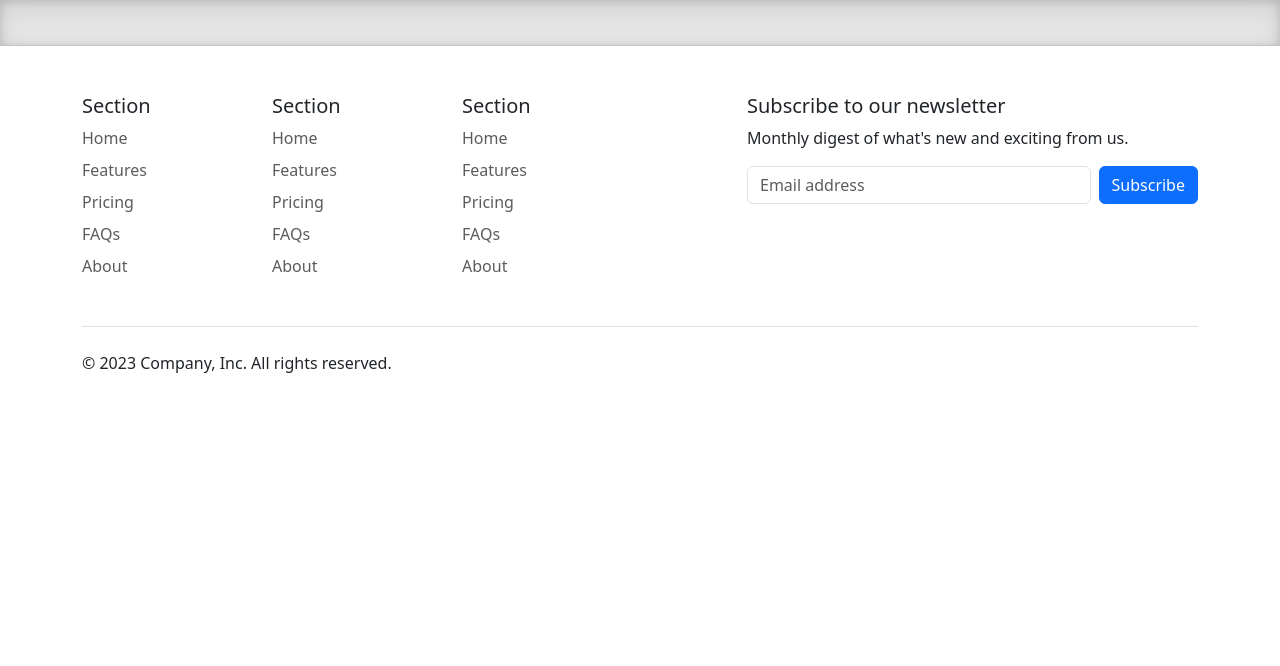
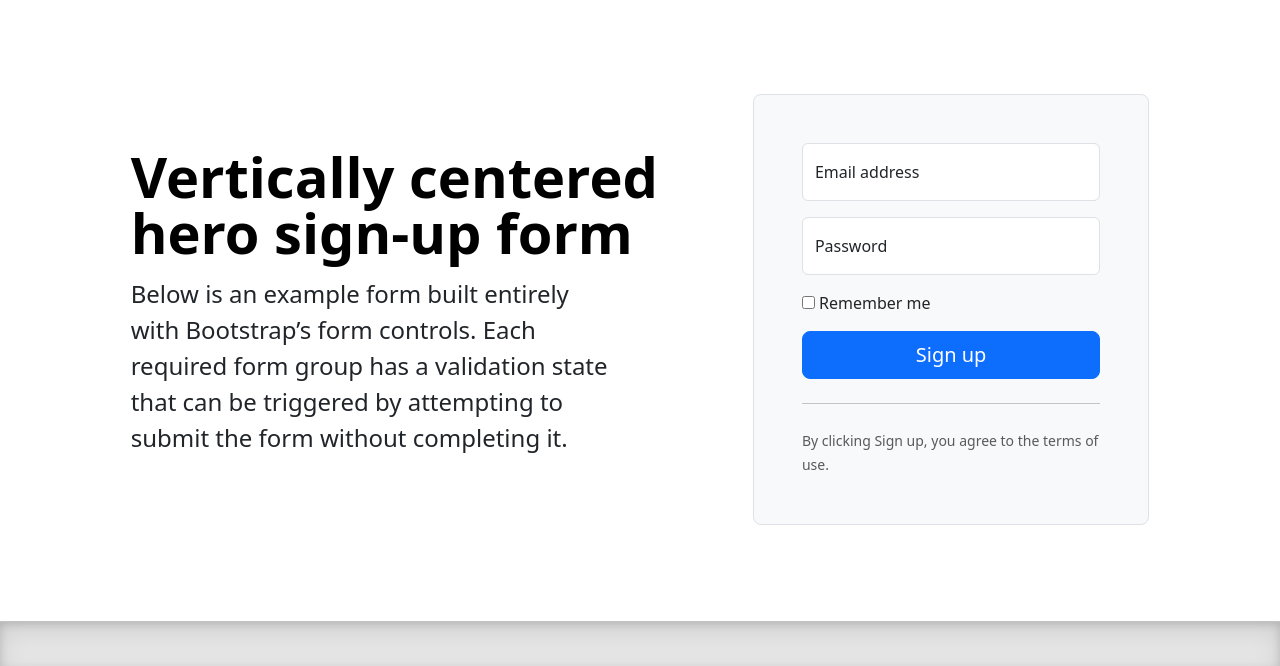
Before and after one commit to ShFarhan767/Merge-2nd-Test, a plain HTML site: page index.html in a window 1280 px wide. Shown: the part 674-1340 px from the top of the page. Before the commit the page ends 1163 px from the top, so only its background shows below. Drawn offline with nearby package versions, Linux system fonts and the light colour scheme.

Commit message:
heros login form

```diff
--- a/index.html
+++ b/index.html
@@ -105,6 +105,37 @@
 
     </div>
 
+    <!-- carousel End  -->
+
+
+    <div class="container col-xl-10 col-xxl-8 px-4 py-5">
+        <div class="row align-items-center g-lg-5 py-5">
+            <div class="col-lg-7 text-center text-lg-start">
+                <h1 class="display-4 fw-bold lh-1 text-body-emphasis mb-3">Vertically centered hero sign-up form</h1>
+                <p class="col-lg-10 fs-4">Below is an example form built entirely with Bootstrap’s form controls. Each required form group has a validation state that can be triggered by attempting to submit the form without completing it.</p>
+            </div>
+            <div class="col-md-10 mx-auto col-lg-5">
+                <form class="p-4 p-md-5 border rounded-3 bg-body-tertiary">
+                    <div class="form-floating mb-3">
+                        <input type="email" class="form-control" id="floatingInput" placeholder="name@example.com">
+                        <label for="floatingInput">Email address</label>
+                    </div>
+                    <div class="form-floating mb-3">
+                        <input type="password" class="form-control" id="floatingPassword" placeholder="Password">
+                        <label for="floatingPassword">Password</label>
+                    </div>
+                    <div class="checkbox mb-3">
+                        <label>
+                        <input type="checkbox" value="remember-me"> Remember me
+                        </label>
+                    </div>
+                    <button class="w-100 btn btn-lg btn-primary" type="submit">Sign up</button>
+                    <hr class="my-4">
+                    <small class="text-body-secondary">By clicking Sign up, you agree to the terms of use.</small>
+                </form>
+            </div>
+        </div>
+    </div>
 
 
     <div class="b-example-divider"></div>
```
